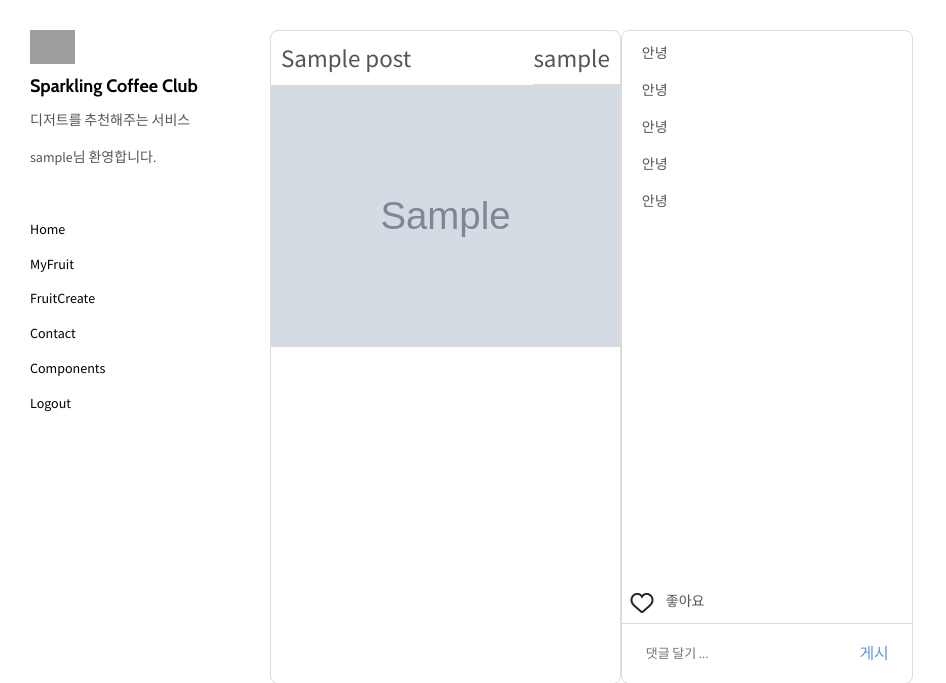
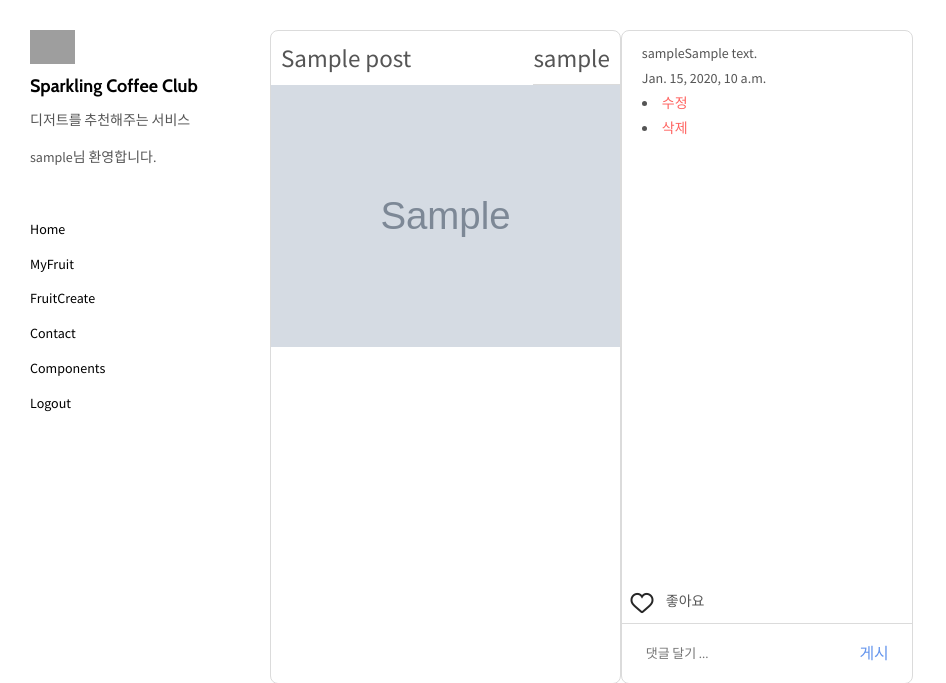
Before and after one commit to 1TEAM12/object-recognition-project, a Django app: page /post/detail/1/ in a window 1280 px wide. Shown: the top 683 px of the page, without its empty margins (0-946 px from the left). Run offline with Django 4.2, Linux system fonts and the light colour scheme; a user stored in the database is signed in; tables that the repository leaves empty hold one stand-in row (values such as "Sample post"); grey boxes marked "Sample" are stand-in pictures; some libraries are stand-ins or nearby versions; grey boxes are pictures that could not be loaded.

Commit message:
Feat: 댓글생성기능 추가
- 1. post/admin.py, post/models.py, post/urls.py, post/views.py,
  post/post_detail.html
- 2. 댓글 생성 기능 추가

```diff
--- a/mysite/post/admin.py
+++ b/mysite/post/admin.py
@@ -1,4 +1,6 @@
 from django.contrib import admin
-from .models import Post
+from .models import Post, Comment
 # Register your models here.
 admin.site.register(Post)
+
+admin.site.register(Comment)
--- a/mysite/post/models.py
+++ b/mysite/post/models.py
@@ -13,3 +13,17 @@ class Post(models.Model):
 
     def __str__(self):
         return self.title
+
+class Comment(models.Model):
+    content = models.TextField(max_length=50, blank=False)
+    created_at = models.DateTimeField(auto_now_add=True)
+    modified_at = models.DateTimeField(auto_now=True)
+
+    author = models.ForeignKey(User, on_delete=models.CASCADE, related_name='comments')
+    post = models.ForeignKey(Post, on_delete=models.CASCADE,  related_name='comments')
+
+    def __str__(self):
+        return self.content
+
+    class Meta:
+        ordering = ['-created_at']
--- a/mysite/post/templates/post/post/post_detail.html
+++ b/mysite/post/templates/post/post/post_detail.html
@@ -23,11 +23,20 @@
 
                     <div style='background-color:white; height: 540px; max-height: 540px;'>
                         <div style='margin:10px 20px;'>
-                            <p>안녕</p>
-                            <p>안녕</p>
-                            <p>안녕</p>
-                            <p>안녕</p>
-                            <p>안녕</p>
+                            {% for comment in post.comments.all %}
+                            <div>
+                                <span class="user_id">{{ comment.author.username }}</span>{{ comment.content }}
+                                <div class="time">{{ comment.created_at }}</div>
+                                {% if user == comment.author %}
+                                    <li>
+                                        <a href="#">수정</a>
+                                    </li>
+                                    <li>
+                                        <a href="#">삭제</a>
+                                    </li>
+                                    {% endif %}
+                            </div>
+                            {% endfor %}
 
                         </div>
                     </div>
@@ -36,6 +45,10 @@
                         <div style='font-size:14px; padding:8px 8px 8px 4px; '>좋아요</div>
 
                     </div>
+                    <form
+                    action="{% url 'post:comment-create' post.id %}"
+                    method="post">
+                        {% csrf_token %}
                         <div style="display:flex;  height: 60px; font-size : 13px;  align-items: center; border-top: 1px solid rgb(219, 219, 219);padding: 4px 16px 4px 12px; ">
                             <div style="margin:10px; width:100%;">
                                 <input type="text" name='content' placeholder="댓글 달기 ..." style ="border:none; float:left; width:100%;" />
@@ -44,6 +57,7 @@
                                 게시
                             </button>
                         </div>
+                    </form>
 
 
                 </div>
--- a/mysite/post/urls.py
+++ b/mysite/post/urls.py
@@ -11,6 +11,8 @@ urlpatterns = [
     path('post/mylist/<int:user_id>/', views.my_list, name='my-list'),
     path('post/create/', views.create, name='create'),
     path('post/update/<int:post_id>/', views.update, name='update'),
+
+    path('comment/create/<int:comment_id>/', views.comment_create, name='comment-create'),
 ]
 
 urlpatterns += static(settings.MEDIA_URL, document_root=settings.MEDIA_ROOT) #media루트 경로를 설정
--- a/mysite/post/views.py
+++ b/mysite/post/views.py
@@ -1,6 +1,6 @@
 from django.shortcuts import HttpResponse,get_object_or_404, render, redirect
 from django.contrib.auth.decorators import login_required
-from .models import Post
+from .models import Post, Comment
 from user.models import User
 
 # Create your views here.
@@ -17,6 +17,7 @@ def post_detail(request, post_id):
     if request.method == 'GET':
         context = dict()
         context['post'] = Post.objects.get(id=post_id)
+        context['comment'] = Comment.objects.filter(post_id=post_id).order_by('-created_at')
         return render(request, 'post/post/post_detail.html', context=context)
 
 @login_required(login_url='user:signin')
@@ -59,3 +60,14 @@ def update(request, post_id):
 
 def delete(request, post_id):
     pass
+
+
+# comment
+@login_required(login_url='user:signin')
+def comment_create(request, comment_id):
+    if request.method == 'POST':
+        user = request.user
+        post = Post.objects.get(id=comment_id)
+        content = request.POST.get('content')
+        Comment.objects.create(content=content, author=user, post=post)
+        return redirect('post:post-detail', post.id)
```
Also changed, not shown: mysite/post/migrations/0004_comment.py (added). Lines whose indentation alone changed are shown as unchanged.
